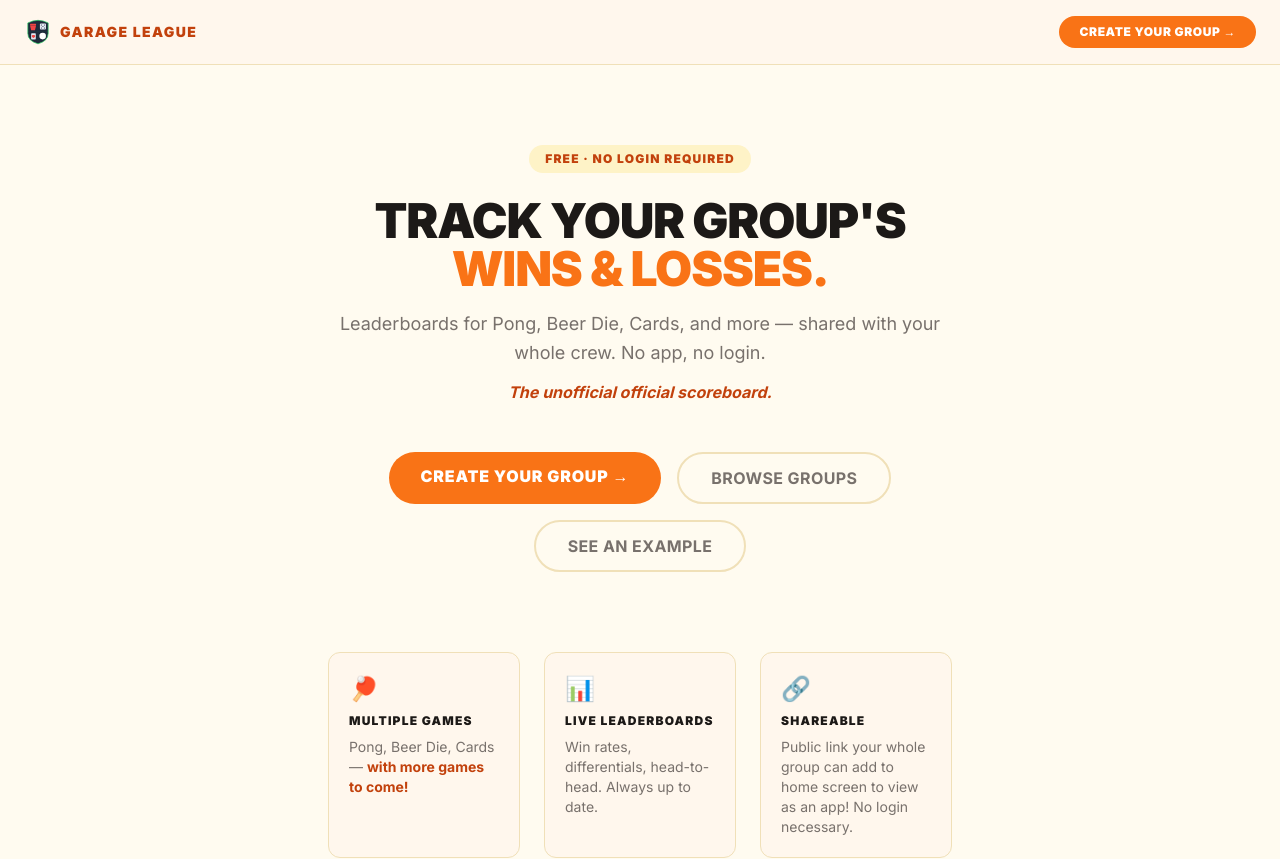
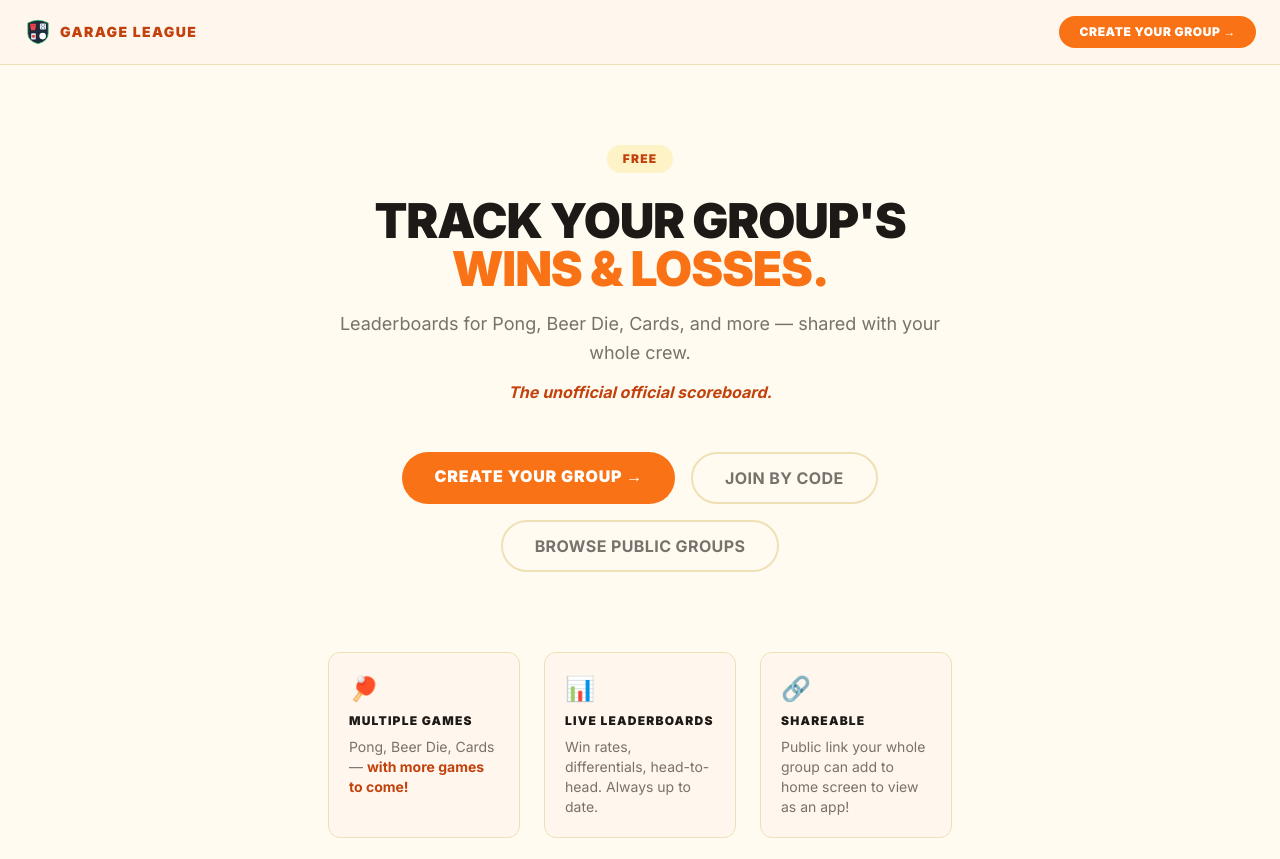
Before and after one commit to gileshayhurst/summer-games, a Next.js app: page / in a window 1280 px wide. Shown: the top 859 px of the page. Built offline with nearby package versions, Linux system fonts and the light colour scheme; no server answers.

Commit message:
feat: update landing page for post-auth model, add join-by-code entry

```diff
--- a/app/page.tsx
+++ b/app/page.tsx
@@ -1,6 +1,7 @@
 import Link from 'next/link'
 import CurvedArrow from '@/components/CurvedArrow'
 import SuggestionForm from '@/components/SuggestionForm'
+import JoinByCodeButton from '@/components/JoinByCodeButton'
 
 export default function LandingPage() {
   return (
@@ -17,14 +18,14 @@ export default function LandingPage() {
       </header>
       <main className="max-w-2xl mx-auto px-6 py-20 text-center">
         <div className="inline-block bg-amber-100 text-brand text-xs font-black px-4 py-1.5 rounded-full tracking-widest uppercase mb-6">
-          Free · No login required
+          Free
         </div>
         <h1 className="text-5xl font-black uppercase tracking-tight leading-none text-stone-900 mb-4">
           Track Your Group&apos;s<br />
           <span className="text-win">Wins &amp; Losses.</span>
         </h1>
         <p className="text-lg text-muted mb-3 leading-relaxed">
-          Leaderboards for Pong, Beer Die, Cards, and more — shared with your whole crew. No app, no login.
+          Leaderboards for Pong, Beer Die, Cards, and more — shared with your whole crew.
         </p>
         <p className="text-base font-bold italic text-brand mb-12">
           The unofficial official scoreboard.
@@ -34,13 +35,10 @@ export default function LandingPage() {
             className="bg-win text-white font-black px-8 py-3 rounded-full hover:bg-orange-400 transition-colors text-base tracking-wider uppercase">
             Create Your Group →
           </Link>
+          <JoinByCodeButton />
           <Link href="/discover"
             className="text-muted font-bold px-8 py-3 rounded-full border-2 border-warm hover:bg-card transition-colors text-base tracking-wide uppercase">
-            Browse Groups
-          </Link>
-          <Link href="/g/example"
-            className="text-muted font-bold px-8 py-3 rounded-full border-2 border-warm hover:bg-card transition-colors text-base tracking-wide uppercase">
-            See an Example
+            Browse Public Groups
           </Link>
         </div>
         <div className="relative">
@@ -58,7 +56,7 @@ export default function LandingPage() {
             <div className="bg-card rounded-xl p-5 border border-warm">
               <div className="text-2xl mb-2">🔗</div>
               <h3 className="font-black text-xs uppercase tracking-widest text-stone-900 mb-2">Shareable</h3>
-              <p className="text-muted text-sm">Public link your whole group can add to home screen to view as an app! No login necessary.</p>
+              <p className="text-muted text-sm">Public link your whole group can add to home screen to view as an app!</p>
             </div>
           </div>
           <div className="mt-16">
```
